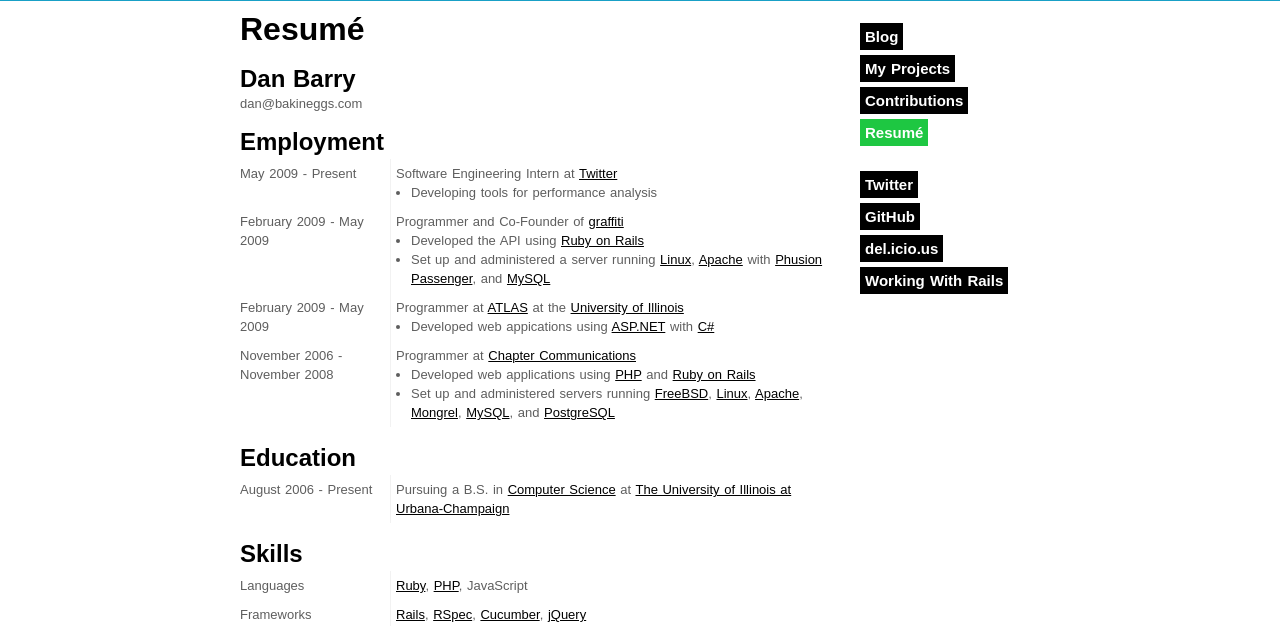
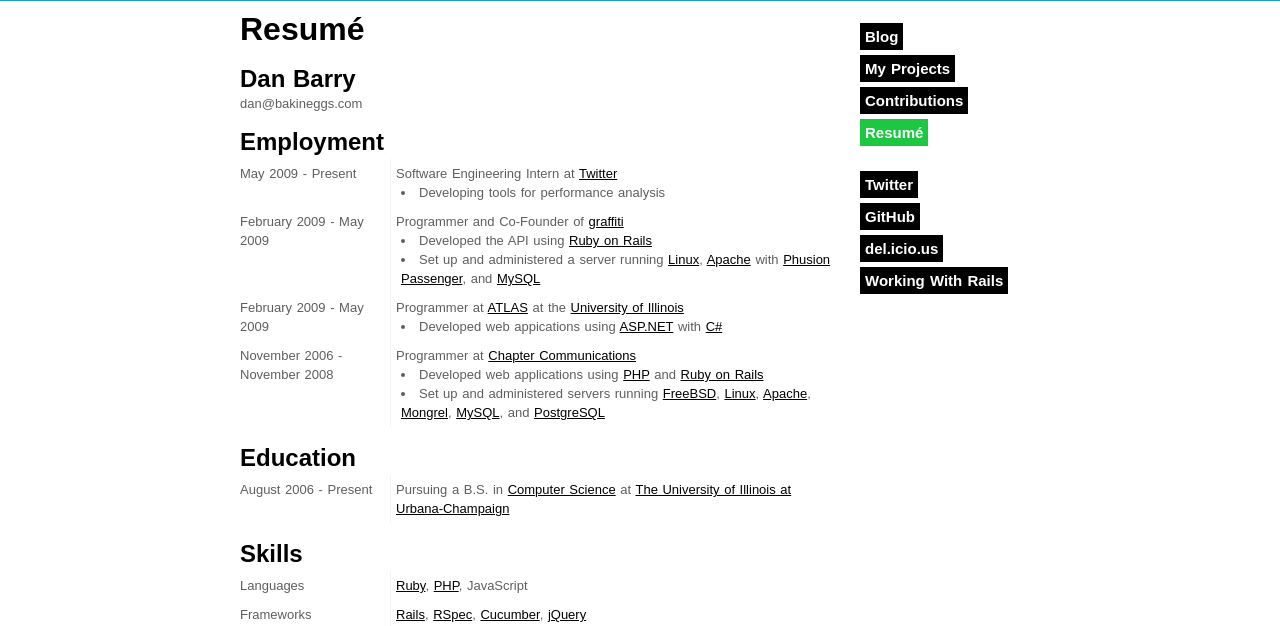
Before and after one commit to bakineggs/bakineggs.com, a PHP site: page /resume in a window 1280 px wide. Shown: the part 334-960 px from the top of the page. Run offline with PHP 8.4, Linux system fonts and the light colour scheme.

Commit message:
list-style-position > a big ul padding-left

```diff
--- a/style.css
+++ b/style.css
@@ -178,7 +178,8 @@ body {
 }
 
 #content.resume dl dd ul {
-  padding-left: 15px;
+  list-style-position: inside;
+  padding-left: 5px;
 }
 
 #navigation {
```
